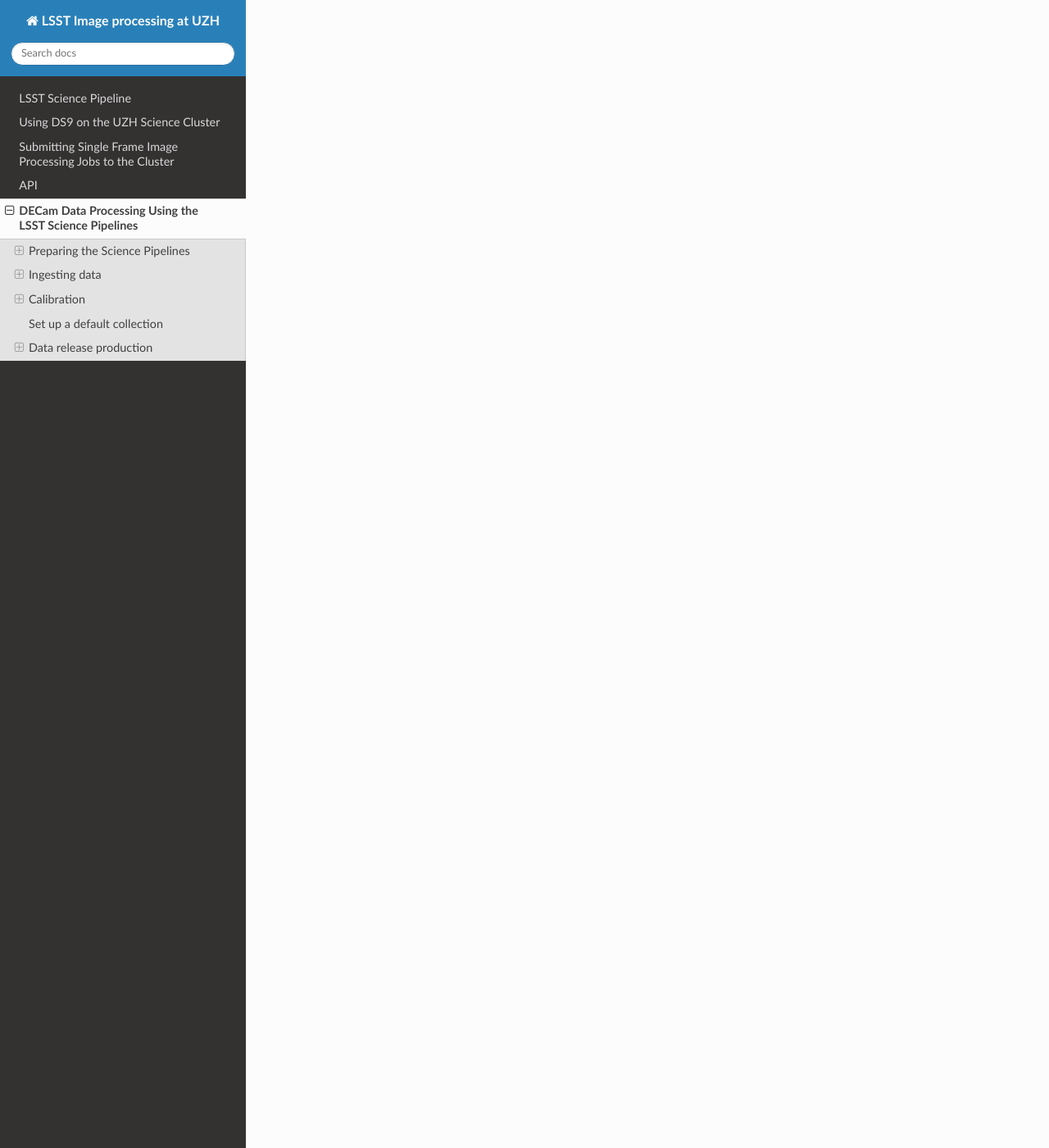
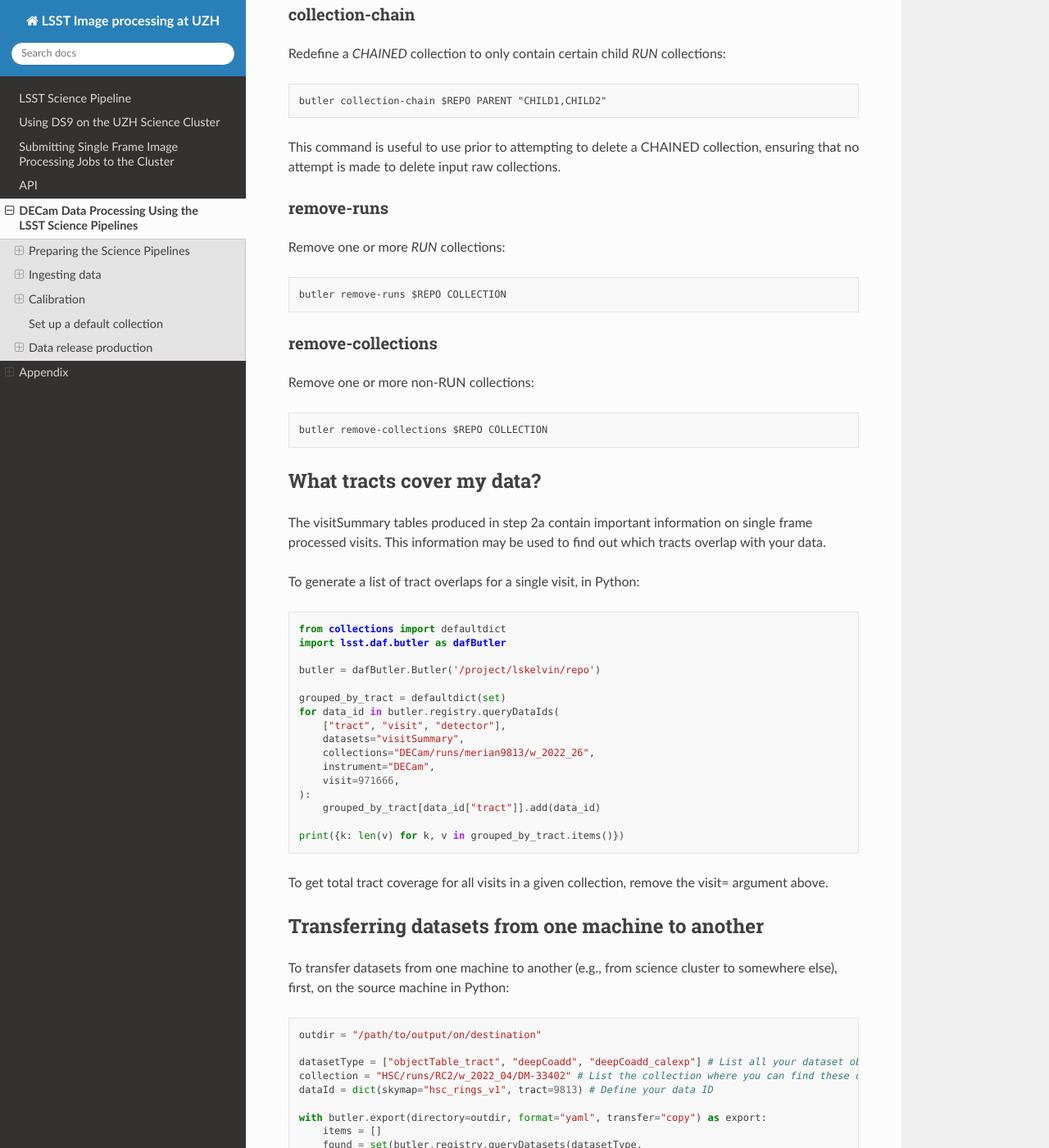
Before and after one commit to davsan06/lsst-alerts-at-uzh, a Sphinx documentation site: the page built from docs/source/ingest.rst, in a window 1280 px wide and 1400 px high, scrolled down 22281 px. Shown: the whole window at 82% size. Built offline with Sphinx 7.4.7 and the Read the Docs theme 3.1.0, drawn with Linux system fonts in a browser that asks for light colours; some of the changed text lies outside the part shown.

Commit message:
Update ingest.rst to add some useful utilities

```diff
--- a/docs/source/ingest.rst
+++ b/docs/source/ingest.rst
@@ -817,3 +817,147 @@
 
 Step 4: Image Coaddition
 --------------------------------
+
+=================
+Appendix
+=================
+
+Useful commands
+=================
+
+This section provides some useful command-line commands which may be used to interact with the data.
+
+query-collections
+--------------------------------
+
+Query collections in the repo: ::
+
+   butler query-collections $REPO "*u/seanmacb*"
+
+The final search pattern may use standard glob syntax (e.g., note the asterisks above).
+
+query-datasets
+--------------------------------
+
+Query the datasets which live in a given collection: ::
+
+   butler query-datasets $REPO \
+   --collections u/seanmacb/testrun/01 \
+   --where "instrument='DECam' AND skymap='hsc_rings_v1' AND tract=9813" \
+   calexp
+
+If the final dataset type (calexp in the example above) is not given, all dataset types found will be printed to the command line.
+
+collection-chain
+--------------------------------
+
+Redefine a `CHAINED` collection to only contain certain child `RUN` collections: ::
+
+   butler collection-chain $REPO PARENT "CHILD1,CHILD2"
+
+This command is useful to use prior to attempting to delete a CHAINED collection, ensuring that no attempt is made to delete input raw collections.
+
+remove-runs
+--------------------------------
+
+Remove one or more `RUN` collections: ::
+
+   butler remove-runs $REPO COLLECTION
+
+remove-collections
+--------------------------------
+
+Remove one or more non-RUN collections: ::
+
+   butler remove-collections $REPO COLLECTION
+
+What tracts cover my data?
+==========================
+
+The visitSummary tables produced in step 2a contain important information on single frame processed visits. This information may be used to find out which tracts overlap with your data.
+
+To generate a list of tract overlaps for a single visit, in Python: ::
+
+   from collections import defaultdict
+   import lsst.daf.butler as dafButler
+
+   butler = dafButler.Butler('/project/lskelvin/repo')
+
+   grouped_by_tract = defaultdict(set)
+   for data_id in butler.registry.queryDataIds(
+       ["tract", "visit", "detector"],
+       datasets="visitSummary",
+       collections="DECam/runs/merian9813/w_2022_26",
+       instrument="DECam",
+       visit=971666,
+   ):
+       grouped_by_tract[data_id["tract"]].add(data_id)
+
+   print({k: len(v) for k, v in grouped_by_tract.items()})
+
+To get total tract coverage for all visits in a given collection, remove the visit= argument above.
+
+Transferring datasets from one machine to another
+==========================
+
+To transfer datasets from one machine to another (e.g., from science cluster to somewhere else), first, on the source machine in Python: ::
+
+   outdir = "/path/to/output/on/destination"
+
+   datasetType = ["objectTable_tract", "deepCoadd", "deepCoadd_calexp"] # List all your dataset objects you want to transfer
+   collection = "HSC/runs/RC2/w_2022_04/DM-33402" # List the collection where you can find these objects
+   dataId = dict(skymap="hsc_rings_v1", tract=9813) # Define your data ID
+
+   with butler.export(directory=outdir, format="yaml", transfer="copy") as export:
+       items = []
+       found = set(butler.registry.queryDatasets(datasetType,
+                                                 collections=collection,
+                                                 dataId=dataId))
+       items.extend(found)
+       export.saveDatasets(items)
+
+Next, in the output directory on the source machine: ::
+
+   tar -czvf data_transfer.tar.gz *
+
+Transfer the file (here named data_transfer.tar.gz) from the source machine to the destination machine. Extract the tarball on the source machine: ::
+
+   tar -xzvf data_transfer.tar.gz
+
+Next, on the source machine: ::
+
+   LOGFILE=$LOGDIR/data_import.log; \
+   butler import $REPO \
+   /path/to/data_transfer_directory \
+   --transfer copy \
+   --skip-dimensions skymap,tract,patch \
+   2>&1 | tee -a $LOGFILE; \
+   date | tee -a $LOGFILE
+
+Finally, set up a similarly named parent collection, e.g.: ::
+
+   PARENT=HSC/runs/RC2/w_2022_04/DM-33402
+   CHILD=HSC/runs/RC2/w_2022_04/DM-33402/20220128T212035Z
+
+   butler collection-chain $REPO $PARENT $CHILD
+
+Decertifying a calibration dataset
+=====================
+
+To decertify a calibration collection (because, e.g., a new calibration collection has been generated and intended to replace the existing certified data on-disk): ::
+
+   writeable_butler = dafButler.Butler(
+       '/projects/MERIAN/repo', writeable=True
+   )
+
+   writeable_butler.registry.decertify(
+       collection='DECam/calib/merian',
+       datasetType='bias',
+       timespan=lsst.daf.butler.Timespan(None, None),
+   )
+
+   writeable_butler.registry.decertify(
+       collection='DECam/calib/merian',
+       datasetType='flat',
+       timespan=lsst.daf.butler.Timespan(None, None),
+   )
```
